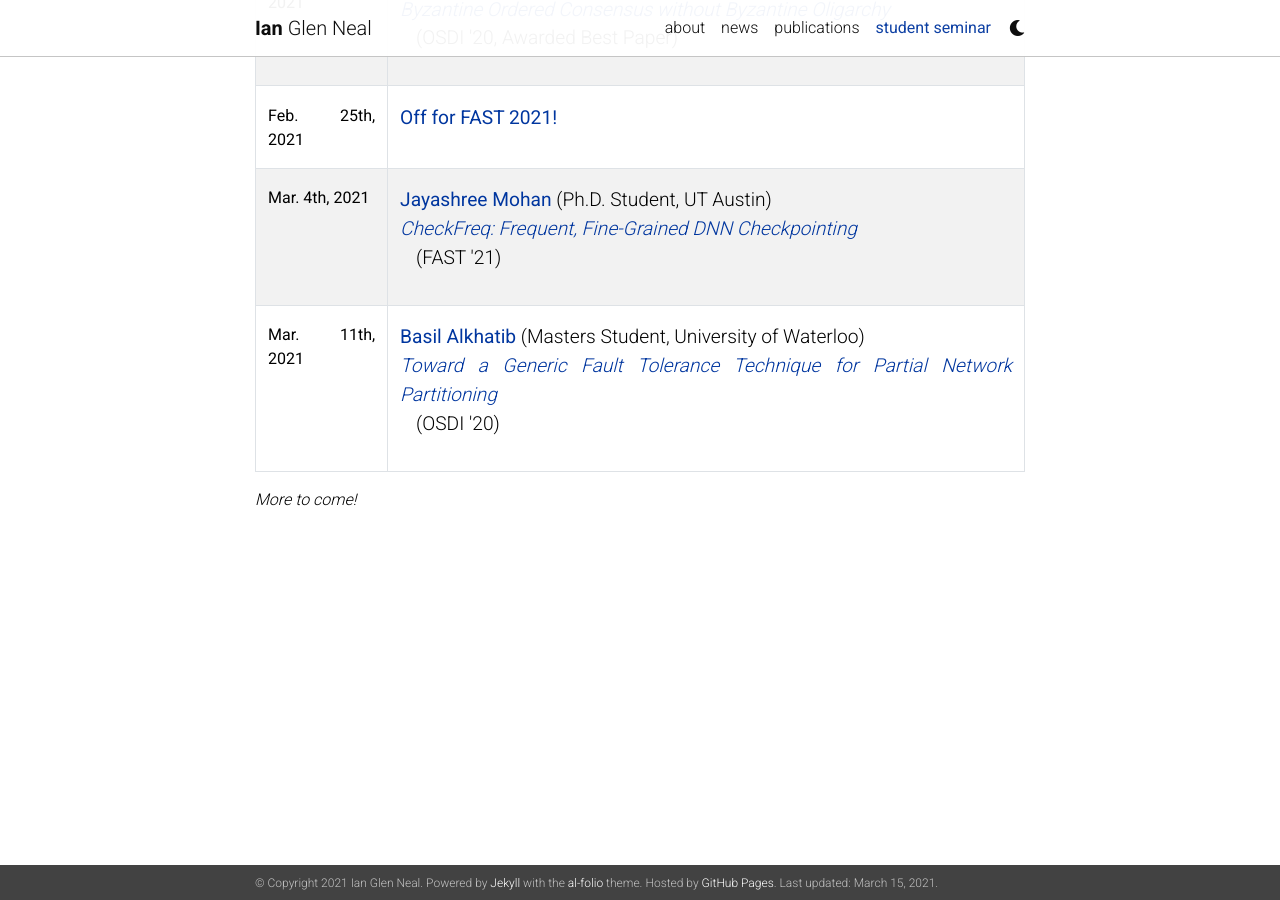
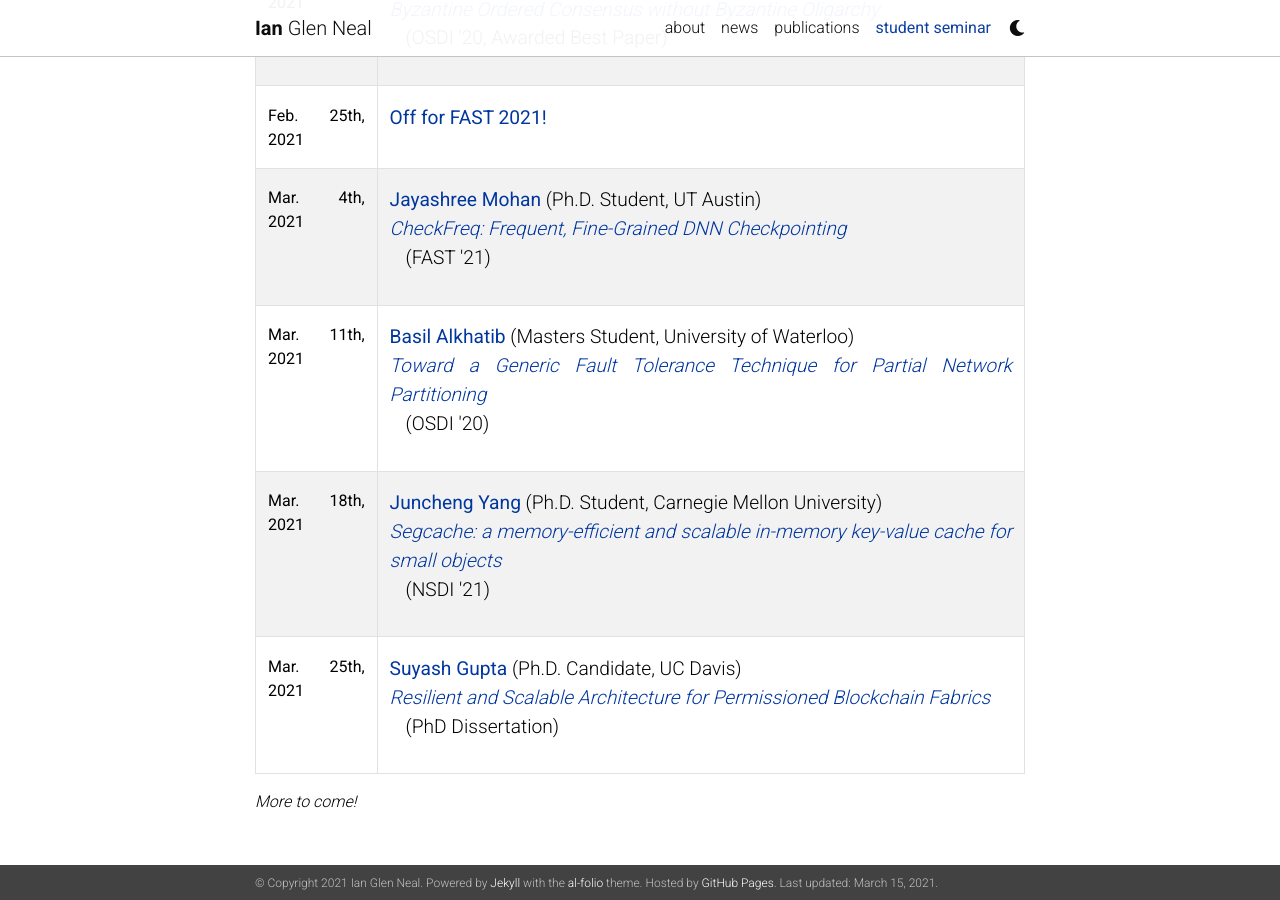
Before and after one commit to iangneal/iangneal.github.io, a Jekyll site: the page built from _pages/student_seminar.md, in a window 1280 px wide and 900 px high, scrolled down 806 px. Built offline with Jekyll 4.4.1, drawn with Linux system fonts in a browser that asks for light colours; nearby versions of some CDN libraries; a style sheet for code colours, icons or effects is not loaded.

Commit message:
Update seminar schedule

```diff
--- a/_pages/student_seminar.md
+++ b/_pages/student_seminar.md
@@ -87,6 +87,32 @@ _All events are at 12:30PM EST unless noted otherwise._
     </td>
 </tr>
 
+<tr>
+    <th scope="row"> Mar. 18th, 2021 </th>
+    <td>
+
+    <a href="http://junchengyang.com" class="author">Juncheng Yang</a> (Ph.D. Student, Carnegie Mellon University) <br/>
+
+    <a href="https://www.usenix.org/conference/nsdi21/presentation/yang-juncheng" class="paper">Segcache: a memory-efficient and scalable in-memory key-value cache for small objects</a> <br/>
+
+    <p class="conference">(NSDI '21)</p>
+
+    </td>
+</tr>
+
+<tr>
+    <th scope="row"> Mar. 25th, 2021 </th>
+    <td>
+
+    <a href="https://gupta-suyash.github.io/" class="author">Suyash Gupta</a> (Ph.D. Candidate, UC Davis) <br/>
+
+    <a href="https://www.morganclaypool.com/doi/10.2200/S01068ED1V01Y202012DTM065" class="paper">Resilient and Scalable Architecture for Permissioned Blockchain Fabrics</a> <br/>
+
+    <p class="conference">(PhD Dissertation)</p>
+
+    </td>
+</tr>
+
 
 </tbody>
 </table>
```
